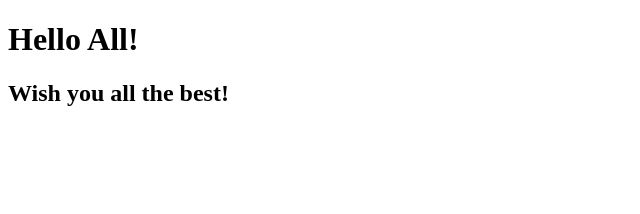
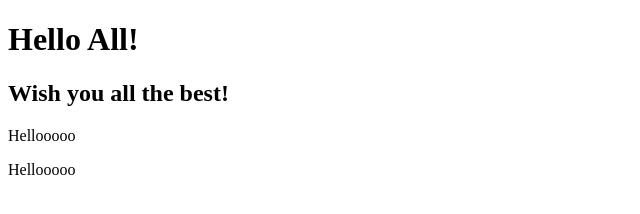
Before and after one commit to mandaputtra/example-git-binar, a plain HTML site: page index.html in a window 1280 px wide. Shown: the whole page, without its empty margins (0-640 px from the left). Drawn offline with Linux system fonts and the light colour scheme.

Commit message:
feat: menambah paragraf hello

```diff
--- a/index.html
+++ b/index.html
@@ -9,5 +9,8 @@
   <body>
     <h1>Hello All!</h1>
     <h2>Wish you all the best!</h2>
+
+    <p>Hellooooo</p>
+    <p>Hellooooo</p>
   </body>
 </html>
```
